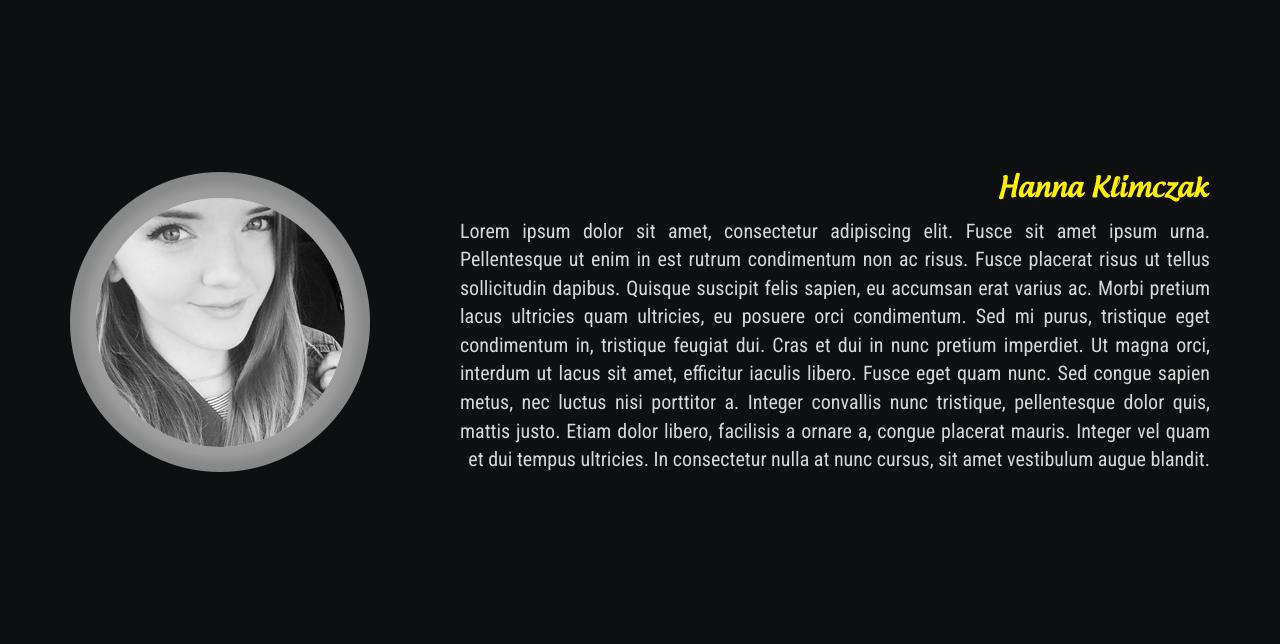
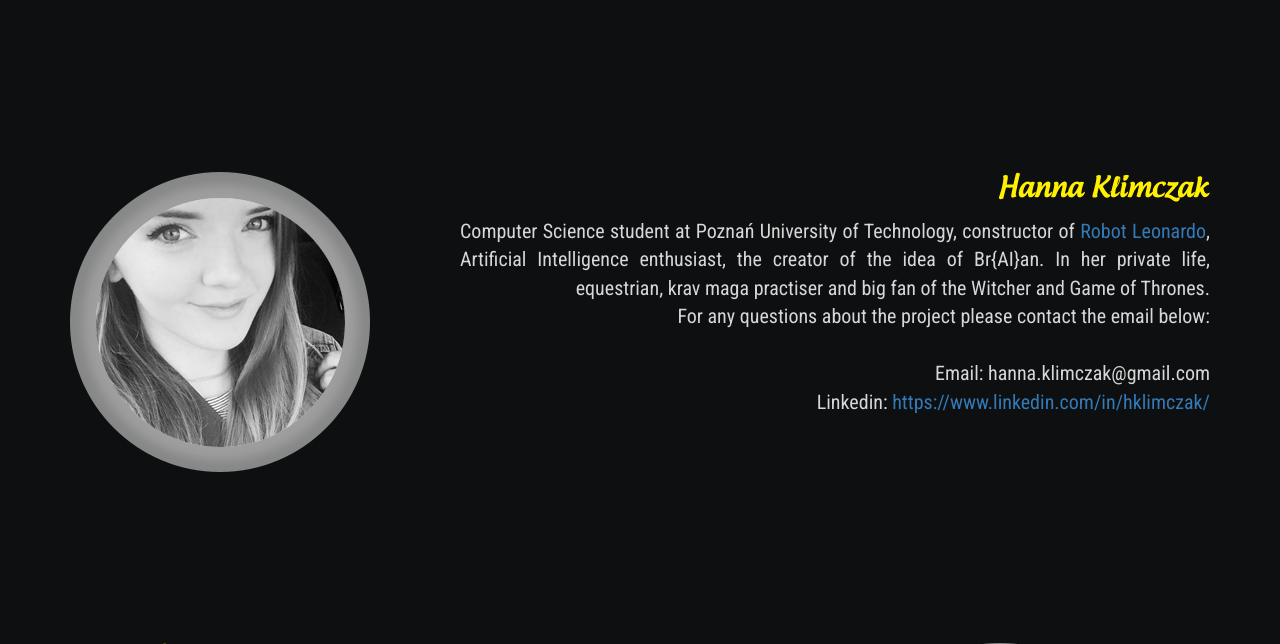
Before and after one commit to plutasnyy/vc_blog, a Django app: page / in a window 1280 px wide. Shown: the part 2090-2734 px from the top of the page. Run offline with Django 3.2, Linux system fonts and the light colour scheme; data comes from the database, SQL or seed files in the repository; some libraries are stand-ins or nearby versions.

Commit message:
about me

```diff
--- a/main/static/main/css/post_style.css
+++ b/main/static/main/css/post_style.css
@@ -30,10 +30,11 @@
     display: block;
 }
 @media screen and (max-width: 992px) {
-    h2{
+    h2 {
         font-size: 54px;
     }
-    .Post{
+
+    .Post {
         font-size: 35px;
         text-align: justify;
         color: #8c8c8c;
--- a/main/templates/index.html
+++ b/main/templates/index.html
@@ -92,7 +92,13 @@
                     </div>
 
                     <div class="about about_hania">
-                        Lorem ipsum dolor sit amet, consectetur adipiscing elit. Fusce sit amet ipsum urna. Pellentesque ut enim in est rutrum condimentum non ac risus. Fusce placerat risus ut tellus sollicitudin dapibus. Quisque suscipit felis sapien, eu accumsan erat varius ac. Morbi pretium lacus ultricies quam ultricies, eu posuere orci condimentum. Sed mi purus, tristique eget condimentum in, tristique feugiat dui. Cras et dui in nunc pretium imperdiet. Ut magna orci, interdum ut lacus sit amet, efficitur iaculis libero. Fusce eget quam nunc. Sed congue sapien metus, nec luctus nisi porttitor a. Integer convallis nunc tristique, pellentesque dolor quis, mattis justo. Etiam dolor libero, facilisis a ornare a, congue placerat mauris. Integer vel quam et dui tempus ultricies. In consectetur nulla at nunc cursus, sit amet vestibulum augue blandit.
+                        Computer Science student at Poznań University of Technology, constructor of <a href="https://web.facebook.com/Robot.Leonardo/">Robot Leonardo</a>, Artificial Intelligence enthusiast, the creator of the idea of Br{AI}an. In her private life, equestrian, krav maga practiser and big fan of the Witcher and Game of Thrones. </br>For any questions about the project please contact the email below:</br></br>
+                        Email: hanna.klimczak@gmail.com</br>
+                        Linkedin:<a href="https://www.linkedin.com/in/hklimczak/"> https://www.linkedin.com/in/hklimczak/</a>
+
+
+
+
                     </div>
                 </div>
             </div>
```
